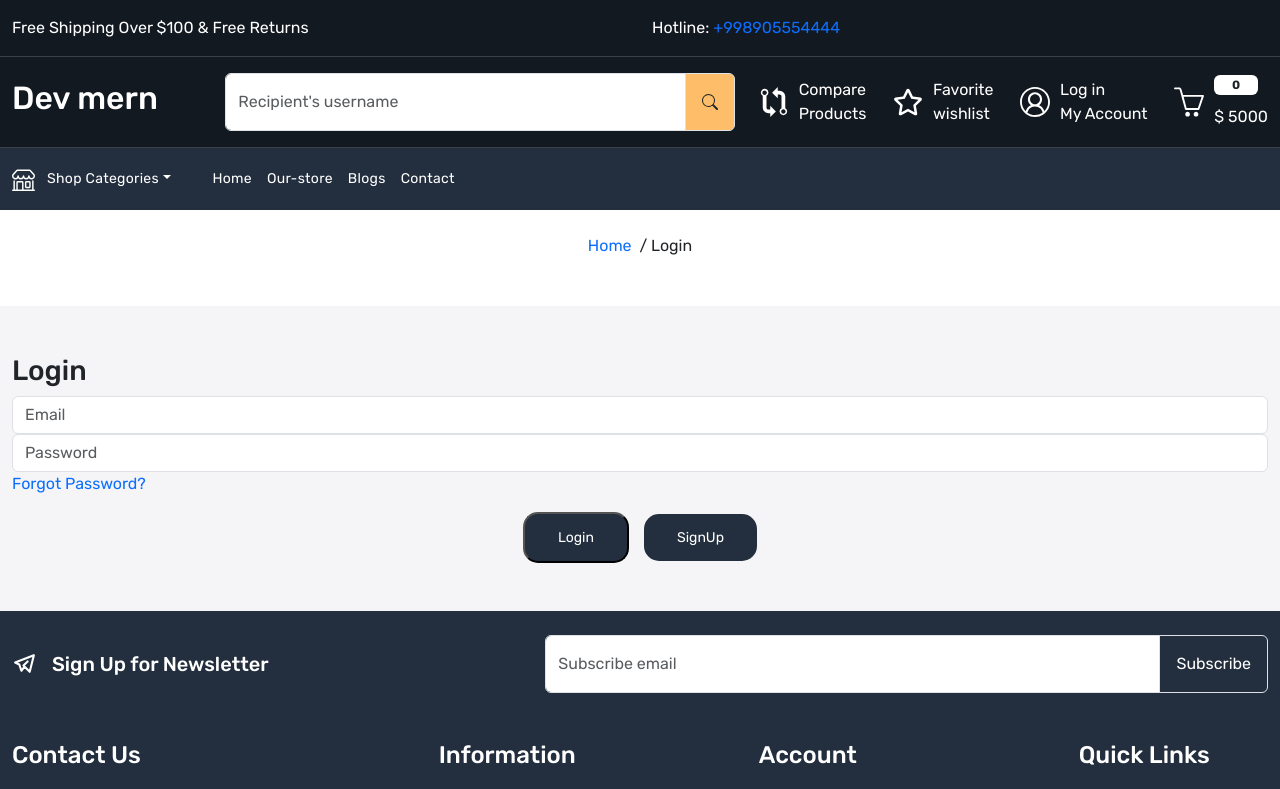
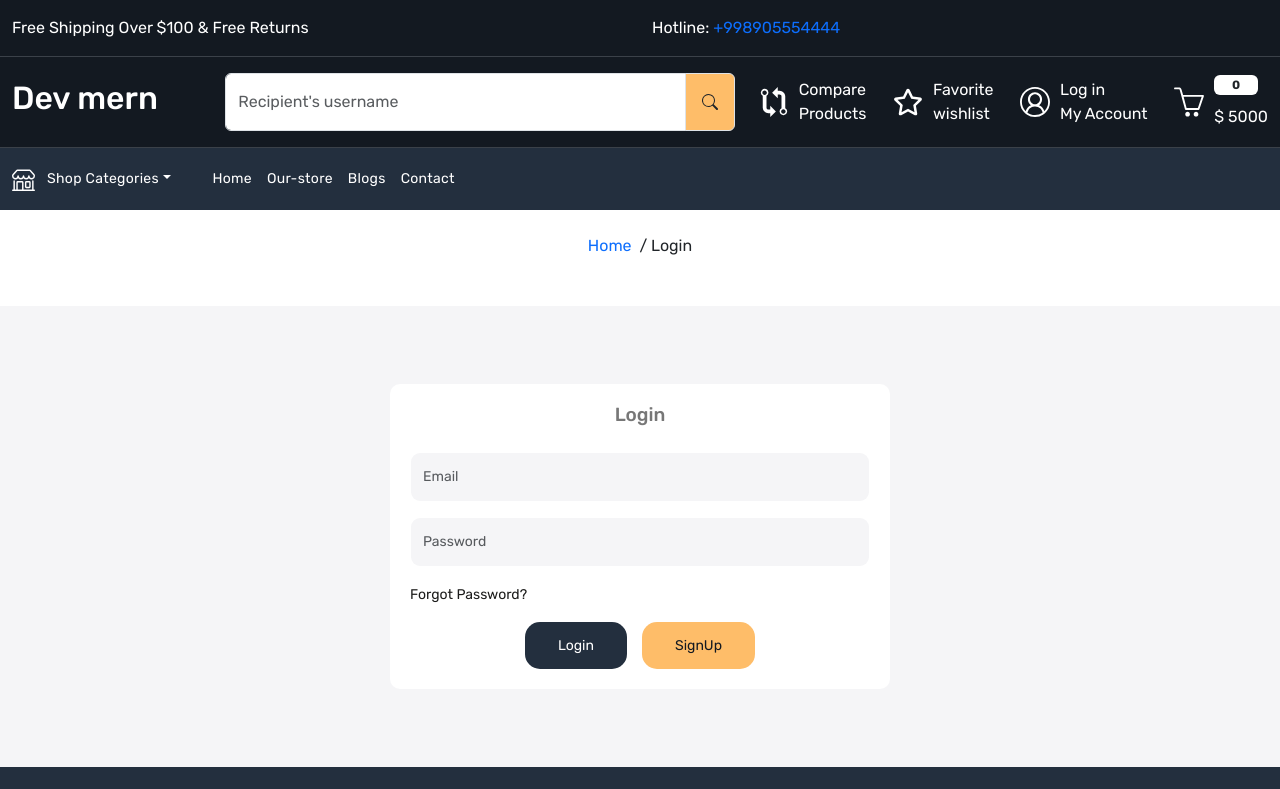
Before and after one commit to Engineer-Ramziddin/ecommerce-mern-js, a React (Create React App) app in the folder ui/: page /login in a window 1280 px wide. Shown: the top 789 px of the page. Built offline with nearby package versions, Linux system fonts and the light colour scheme.

Commit message:
Update App.css

```diff
--- a/ui/src/App.css
+++ b/ui/src/App.css
@@ -1,4 +1,4 @@
-* {
+*, h5 {
     margin: 0;
     padding: 0;
     box-sizing: border-box;
@@ -18,6 +18,11 @@
 
 body {
     font-family: "Rubik", sans-serif;
+}
+
+button, .button {
+    border: none;
+    transition: all 0.2s ease-in-out;
 }
 
 
@@ -284,6 +289,31 @@
     border-top-right-radius: 10px;
 }
 
+/*Single blog card*/
+.single-blog-card h3 {
+    font-size: 24px;
+    font-weight: 600;
+    color: var(--color-1c1c1b);
+}
+
+.single-blog-card p {
+    font-size: 14px;
+    color: var(--color-777777);
+}
+
+.single-blog-card a {
+    font-size: 15px;
+    color: var(--color-777777);
+    margin-bottom: 22px;
+}
+
+.single-blog-card a:hover {
+    color: #232f3e;
+}
+
+
+/*Single blog card end*/
+
 .blog-content {
     padding: 15px;
 }
@@ -319,8 +349,16 @@
     border-radius: 10px;
 }
 
+.action-bar {
+    top: 20%;
+    right: -30px;
+    transition: 0.2s ease-in;
+    opacity: 0%;
+}
+
 .product-card:hover .action-bar {
     right: 10px;
+    opacity: 100%;
 }
 
 .product-card .product-details h6 {
@@ -356,12 +394,6 @@
 
 .product-card .product-image > img:last-child {
     display: none;
-}
-
-.action-bar {
-    top: 20%;
-    right: -30px;
-    transition: 0.3s ease-in;
 }
 
 .wishlist-icon {
@@ -432,7 +464,7 @@
 }
 
 .filter-card ul,
-.filter-card .form-check-label{
+.filter-card .form-check-label {
     list-style: none;
     font-size: 13px;
     line-height: 30px;
@@ -442,7 +474,7 @@
 
 .filter-card .form-check-input:focus {
     box-shadow: none;
-    border-color: rgba(0,0,0,0.25);
+    border-color: rgba(0, 0, 0, 0.25);
 }
 
 
@@ -451,11 +483,11 @@
     border-color: var(--color-febd69);
 }
 
-.sub-title{
+.sub-title {
     font-size: 14px;
     font-weight: 600;
     color: var(--color-1c1c1b);
-    margin-bottom: 15px ;
+    margin-bottom: 15px;
     margin-top: 15px;
 }
 
@@ -512,7 +544,7 @@
     padding-right: 20px;
 }
 
-.gr-12 .product-card .product-image>img {
+.gr-12 .product-card .product-image > img {
     min-width: 310px;
     min-height: auto;
 }
@@ -521,7 +553,7 @@
     width: 49%;
 }
 
-.gr-6 .product-card .product-image>img {
+.gr-6 .product-card .product-image > img {
     margin: auto;
 }
 
@@ -529,8 +561,8 @@
     width: 32%;
 }
 
-.gr-6 .product-card .product-image>img {
-   min-width: 100%;
+.gr-6 .product-card .product-image > img {
+    min-width: 100%;
 }
 
 .gr-3 {
@@ -549,7 +581,7 @@
     gap: 15px;
 }
 
-.contact-inner-wrapper>div {
+.contact-inner-wrapper > div {
     width: 48%;
 }
 
@@ -561,6 +593,154 @@
 }
 
 .send-button {
-border-radius: 28px;
+    border-radius: 28px;
     transition: all 0.2s ease-in-out;
 }
+
+.compare-product-card,
+.wishlist-card {
+    padding: 20px 15px;
+    background-color: white;
+    border-radius: 10px;
+}
+
+.product-card-image > img,
+.wishlist-card-image > img {
+    width: 100%;
+}
+
+.compare-product-card .cross,
+.wishlist-card .cross {
+    top: 3%;
+    right: 5%;
+    padding: 3px;
+    cursor: pointer;
+}
+
+.compare-product-details h5.title,
+.wishlist-card h5.title {
+    font-size: 15px;
+    line-height: 22px;
+    font-weight: 500;
+    color: var(--color-1c1c1b);
+}
+
+.compare-product-details h6.price,
+.wishlist-card h6.price {
+    font-size: 18px;
+    line-height: 22px;
+    font-weight: 700;
+    margin-top: 10px;
+    color: var(--color-bf4800);
+}
+
+.compare-product-card .product-detail {
+    display: flex;
+    justify-content: space-between;
+    align-items: center;
+    padding: 20px 0px;
+    border-top: 1px solid var(--color-232f3e);
+}
+
+/*auth*/
+
+.auth-card {
+    padding: 20px;
+    background-color: white;
+    width: 500px;
+    margin: 30px auto;
+    border-radius: 10px;
+}
+
+.auth-card h3 {
+    font-size: 19px;
+    font-weight: 500;
+    color: var(--color-777777);
+}
+
+.form {
+    display: flex;
+    flex-direction: column;
+    gap: 15px;
+}
+
+.auth-card > h3 {
+    text-align: center;
+    margin-bottom: 25px;
+}
+
+.auth-card .form-control {
+    height: 50px;
+    background-color: var(--color-f5f5f7);
+    color: var(--color-777777);
+    font-size: 14px;
+    border-radius: 10px;
+    border-color: transparent;
+}
+
+.auth-card a {
+    font-size: 14px;
+    font-weight: 400;
+    color: var(--color-1c1c1b);
+}
+
+.auth-card .signup {
+    background-color: var(--color-febd69);
+    color: var(--color-131921);
+}
+
+.auth-card .cancel {
+    background-color: transparent;
+    color: var(--color-232f3e);
+}
+
+.auth-card .cancel:hover {
+    background-color: var(--color-232f3e);
+    color: white;
+}
+
+
+.auth-card .signup:hover {
+    background-color: var(--color-131921);
+    color: white;
+}
+
+.policy {
+    background-color: white;
+    padding: 30px;
+}
+
+.product-link {
+    display: flex;
+}
+
+.review-head {
+    border-bottom: 1px solid rgba(0, 0, 0, 0.1);
+    padding-bottom: 25px;
+}
+
+.review-head h4 {
+    font-size: 18px;
+    color: var(--color-1c1c1b);
+}
+
+.review-head p,
+.review-head a{
+font-size: 14px;
+    color: var(--color-777777);
+}
+
+.review-inner-wrapper {
+    background-color: white;
+    padding: 30px;
+}
+.reviews p {
+    font-size: 14px;
+    color: var(--color-777777);
+}
+
+.main-product-image {
+padding: 20px;
+    background-color: white;
+    border-radius: 10px;
+}
```
